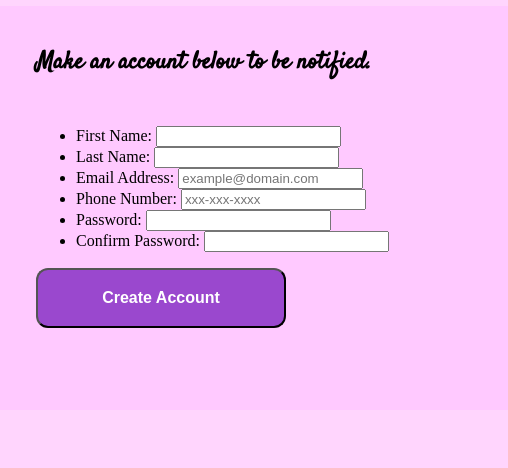
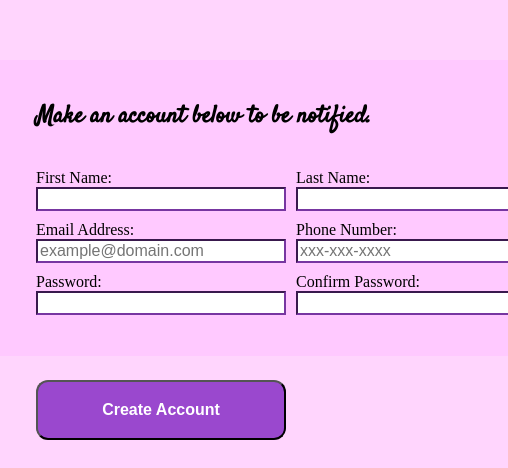
Before and after one commit to Selenityy/Sign-up_Form, a plain HTML site: page index.html in a window 1280 px wide. Shown: the part 332-800 px from the top of the page, 772-1280 px from the left. Drawn offline with Linux system fonts and the light colour scheme.

Commit message:
Added style settings to the ul and li

```diff
--- a/styles.css
+++ b/styles.css
@@ -93,7 +93,7 @@ body {
     flex-direction: column;
     padding: 40px;
     background-color: #FFC9FF;
-    height: 30%;
+    height: 20%;
 }
 
 #survey_response {
@@ -101,7 +101,51 @@ body {
     flex-direction: row;
     flex-wrap: wrap;
     padding-top: 30px;
-    width: 50%;
+    width: 70%;
+}
+
+form {
+    display: flex;
+    flex-wrap: wrap;
+}
+
+ul {
+    display: flex;
+    flex-wrap: wrap;
+    list-style: none;
+    padding: 0;
+    margin: 0;
+}
+
+li {
+    padding-top: 5px;
+    padding-bottom: 5px;
+    padding-right: 10px;
+}
+
+label {
+    display: flex;
+    text-align: right;
+}
+
+input {
+    font: 1rem sans-serif;
+    width: 250px;
+    box-sizing: border-box;
+    border-color: #7736a1;
+}
+
+input:invalid {
+    border-color: red;
+}
+
+input:valid {
+    border-color: #7736a1;
+}
+
+#footer_button {
+    display: flex;
+    padding-top: 60px;
 }
 
 #right_footer {
```
